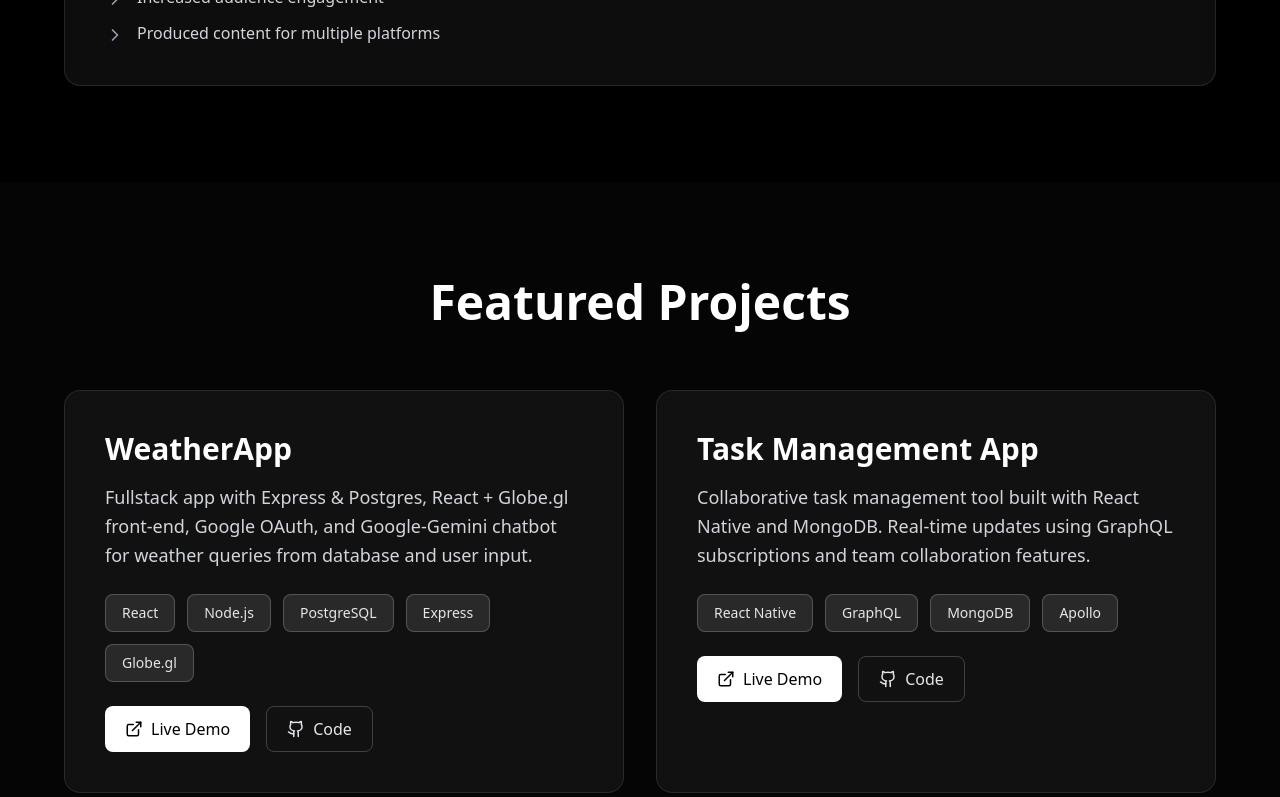
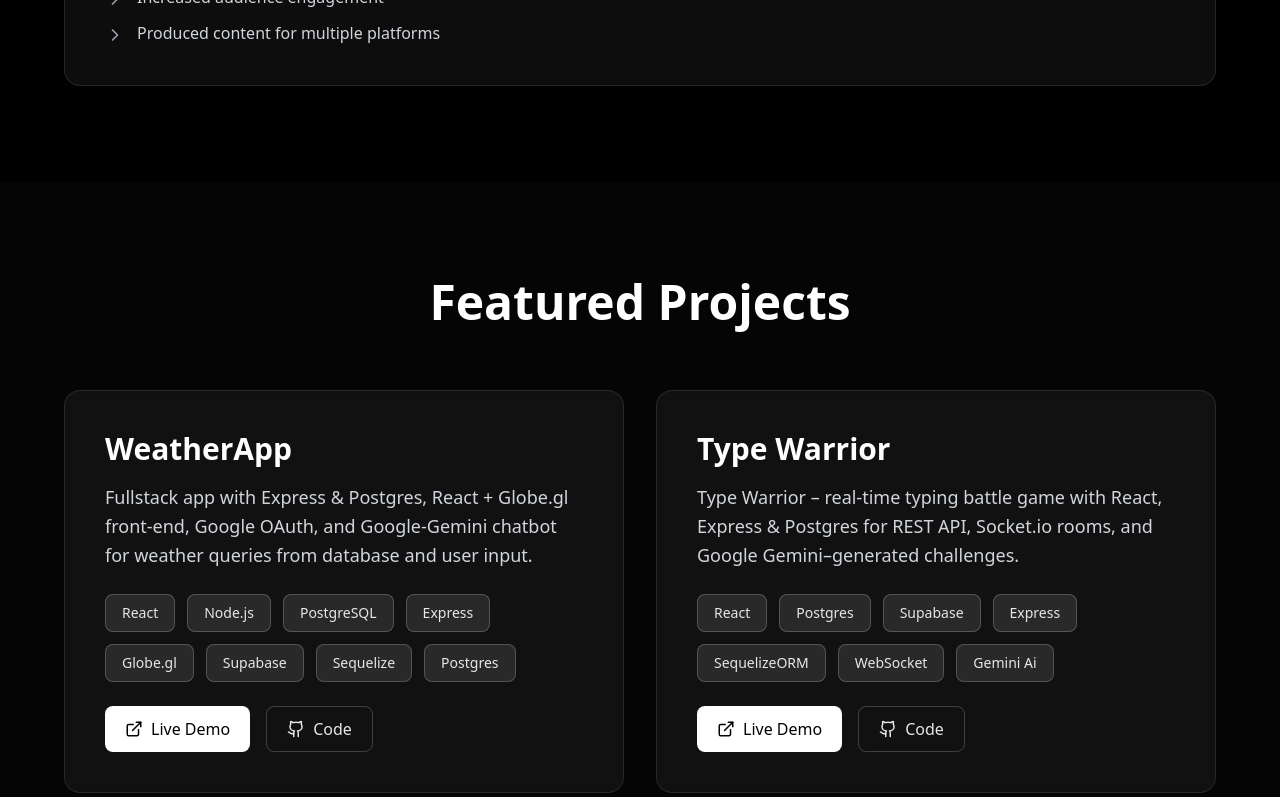
Before and after one commit to Nathanaells/portofolio_website, a React (Vite) app in the folder portofolio/: page / in a window 1280 px wide. Shown: the part 3758-4555 px from the top of the page. Built offline with nearby package versions, Linux system fonts and the light colour scheme.

Commit message:
membuat porfolio

```diff
--- a/portofolio/src/components/Portfolio.jsx
+++ b/portofolio/src/components/Portfolio.jsx
@@ -33,39 +33,63 @@
       title: "WeatherApp",
       description:
         "Fullstack app with Express & Postgres, React + Globe.gl front-end, Google OAuth, and Google-Gemini chatbot for weather queries from database and user input.",
-      tech: ["React", "Node.js", "PostgreSQL", "Express", "Globe.gl"],
+      tech: [
+        "React",
+        "Node.js",
+        "PostgreSQL",
+        "Express",
+        "Globe.gl",
+        "Supabase",
+        "Sequelize",
+        "Postgres",
+      ],
       link: "https://weatherapp-zeta-bice.vercel.app/", // Ganti dengan link project Anda
-      github: "#", // Ganti dengan link GitHub Anda
+      github: "https://github.com/Nathanaells/WeatherApp", // Ganti dengan link GitHub Anda
     },
     {
-      title: "Task Management App",
+      title: "Type Warrior",
       description:
-        "Collaborative task management tool built with React Native and MongoDB. Real-time updates using GraphQL subscriptions and team collaboration features.",
-      tech: ["React Native", "GraphQL", "MongoDB", "Apollo"],
-      link: "#",
-      github: "#",
+        "Type Warrior – real-time typing battle game with React, Express & Postgres for REST API, Socket.io rooms, and Google Gemini–generated challenges.",
+      tech: [
+        "React",
+        "Postgres",
+        "Supabase",
+        "Express",
+        "SequelizeORM",
+        "WebSocket",
+        "Gemini Ai",
+      ],
+      link: "https://gp-1-pink.vercel.app",
+      github: "https://github.com/Nathanaells/WeatherApp",
     },
     {
-      title: "Social Media Dashboard",
+      title: "Mobile Social Media Dashboard",
       description:
-        "Analytics dashboard for social media management with REST API integration. Built with React and Tailwind CSS featuring responsive design.",
-      tech: ["React", "Tailwind CSS", "REST API", "Chart.js"],
-      link: "#",
-      github: "#",
+        "Social Media App built with React Native, Apollo GraphQL, and MongoDB Compass, featuring user posts, likes, comments.",
+      tech: [
+        "React Native",
+        "GraphQL",
+        "Apollo GraphQL",
+        "MongoDb Compass",
+        "Redis",
+      ],
+      link: "https://expo.dev/preview/update?message=Pinterest&updateRuntimeVersion=1.0.0&createdAt=2025-11-29T13%3A47%3A06.855Z&slug=exp&projectId=469edd0e-b893-4c94-ae81-48f0d69a0164&group=66f6ab87-0b0f-4150-bf9a-fc7c474fd947",
+      github: "https://github.com/Nathanaells/Mobile-Social-Media-App",
     },
     {
-      title: "DriveSmart Educational Game",
+      title: "Simple Website Marketplace",
       description:
-        "Interactive educational game with UX/UI components and Behaviour Tree logic. Developed during internship at Spaceland Studio.",
-      tech: ["Game Design", "UX/UI", "Interactive Design"],
-      link: "#",
-      github: "#",
+        "Simple Marketplace – fullstack app built with Next.js and TypeScript, featuring infinite scroll and delayed (debounced) search for fetching product data.",
+      tech: ["Next.js", "TypeScript", "MongoDb Compass"],
+      link: "https://my-uniqlo.vercel.app/home",
+      github: "https://github.com/Nathanaells/simple-marketplace",
     },
   ];
 
   const skills = {
     frontend: [
       "React.js",
+      "React Native",
       "Next.js",
       "Tailwind CSS",
       "HTML5",
```
